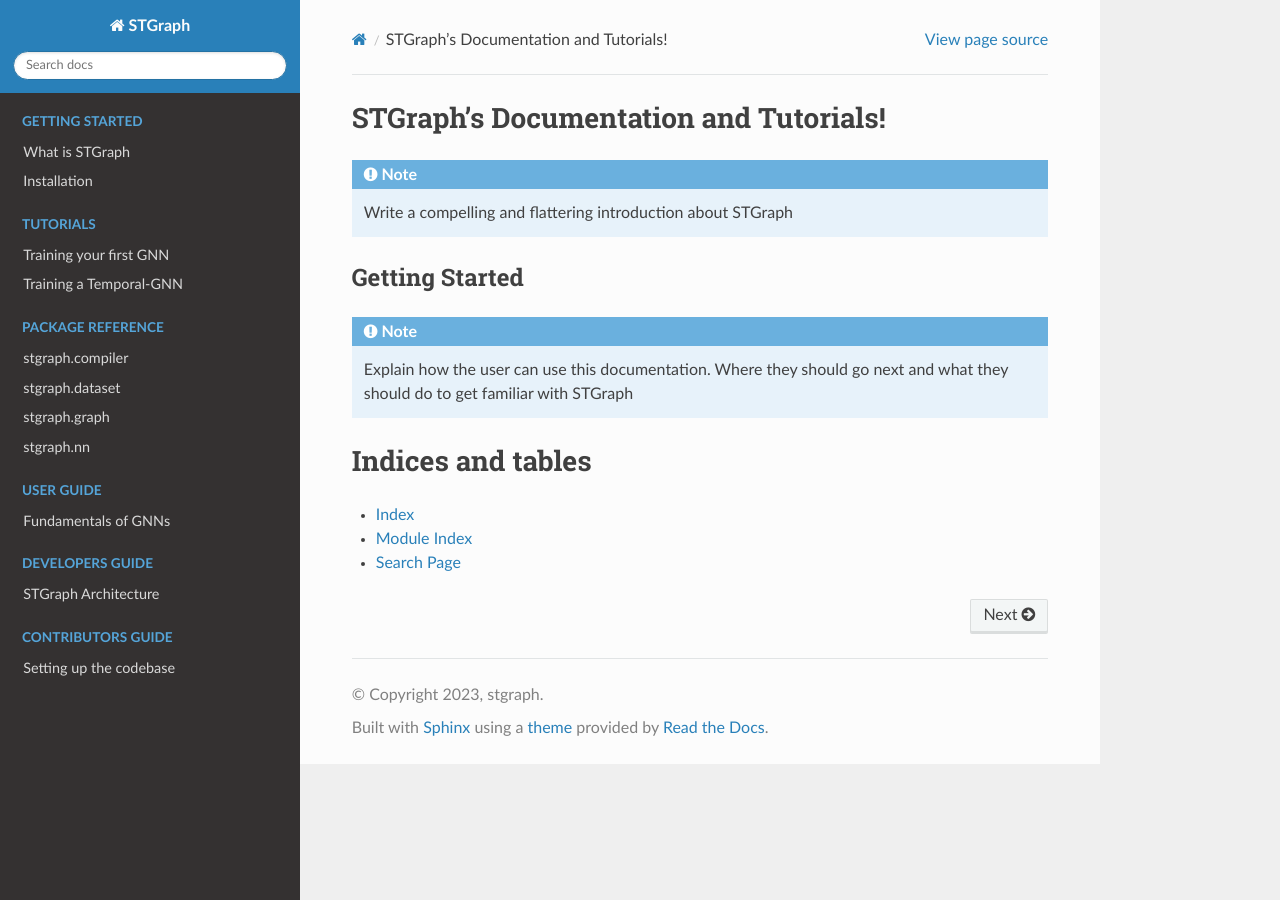
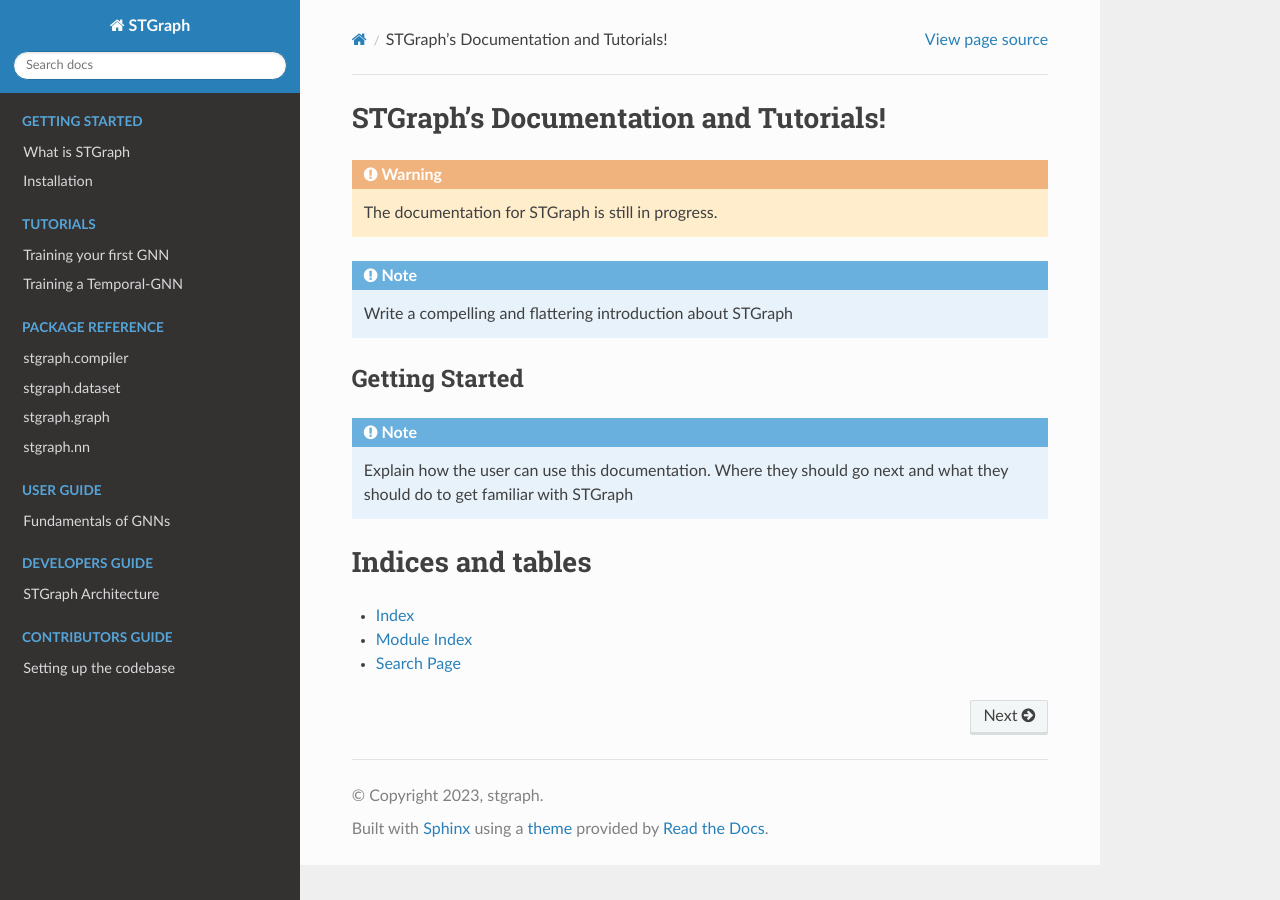
Before and after one commit to stgraph/STGraph, a Sphinx documentation site: the page built from docs/source/index.rst, in a window 1280 px wide. Built offline with Sphinx 7.4.7 and the Read the Docs theme 2.0.0, drawn with Linux system fonts in a browser that asks for light colours.

Commit message:
Update index.rst

```diff
--- a/docs/source/index.rst
+++ b/docs/source/index.rst
@@ -5,6 +5,10 @@
 
 STGraph's Documentation and Tutorials!
 ======================================
+
+.. warning::
+
+   The documentation for STGraph is still in progress.
 
 .. note::
 
```
